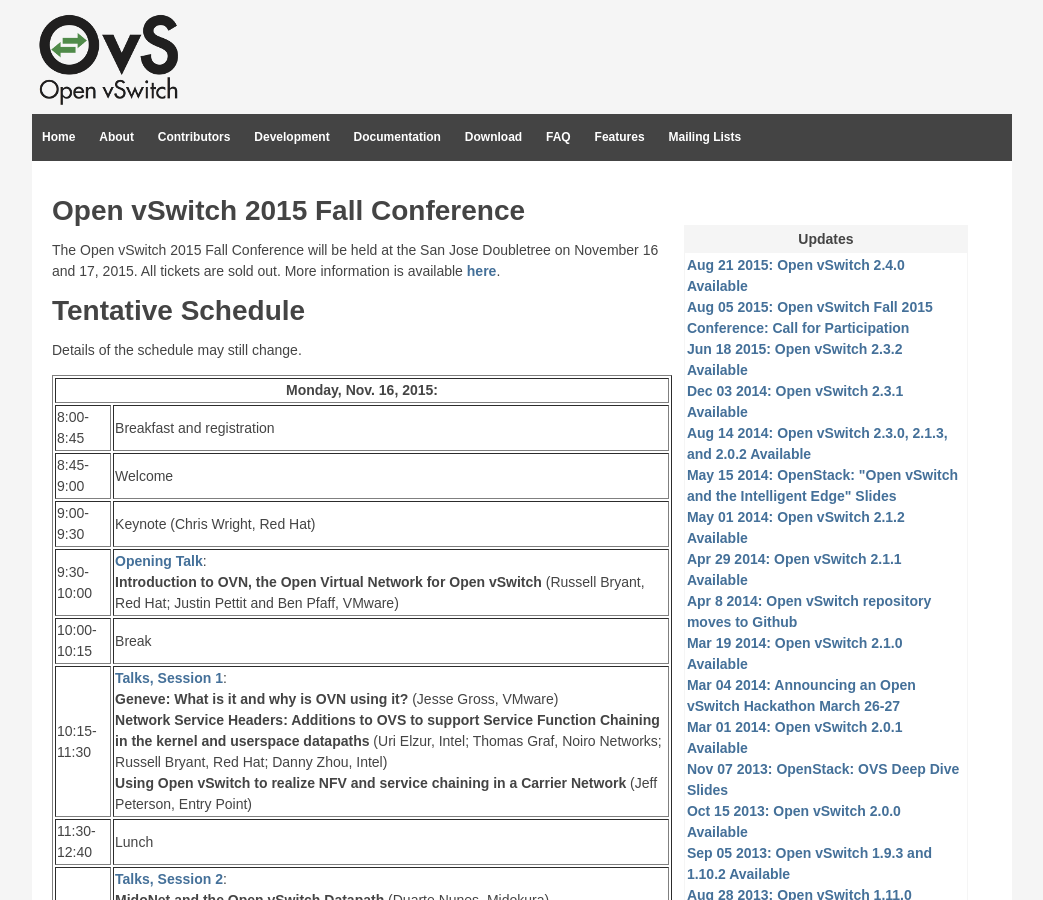
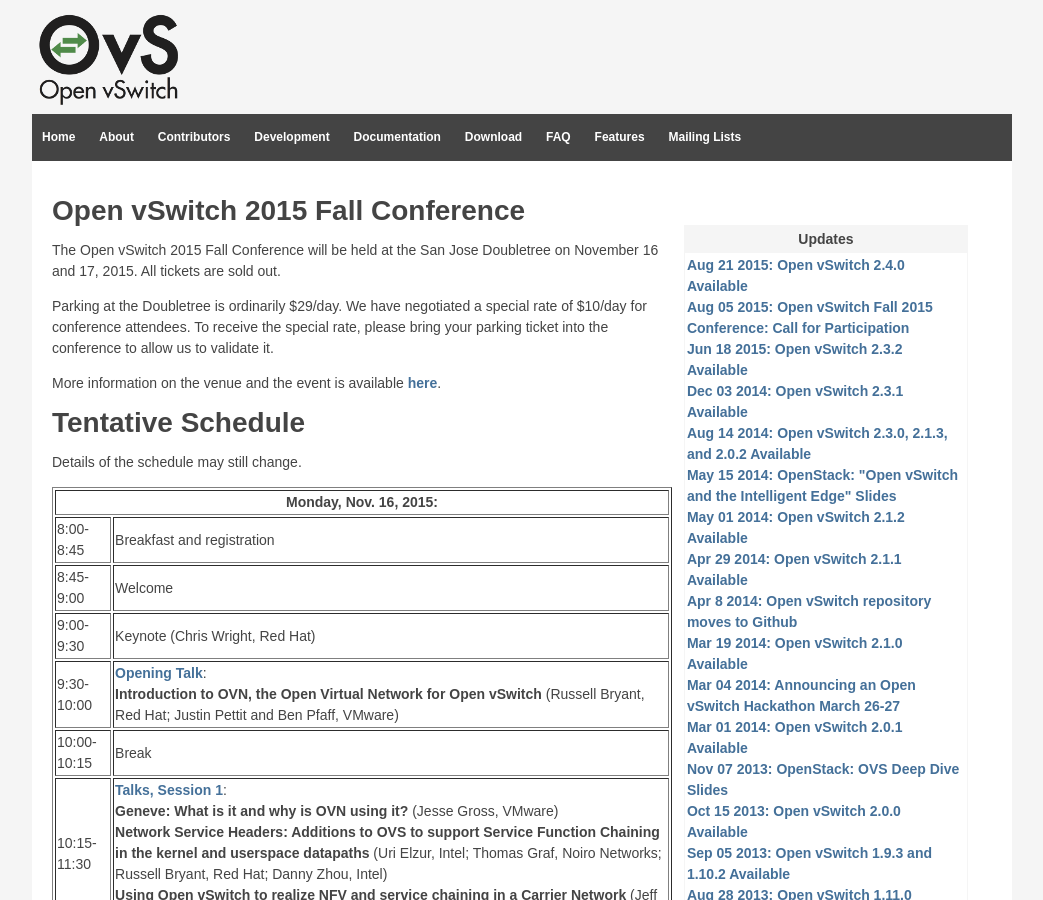
Before and after one commit to openvswitch/openvswitch.github.io, a Jekyll site: the page built from support/ovscon2015/index.html, in a window 1280 px wide and 900 px high. Shown: the whole window, without its empty margins (118-1161 px from the left). Built offline with Jekyll 4.4.1, drawn with Linux system fonts in a browser that asks for light colours.

Commit message:
ovscon2015: Add parking information.

```diff
--- a/support/ovscon2015/index.html
+++ b/support/ovscon2015/index.html
@@ -18,7 +18,17 @@
 <p>
   The Open vSwitch 2015 Fall Conference will be held at the San Jose
   Doubletree on November 16 and 17, 2015.  All tickets are sold out.
-  More information is available
+</p>
+
+<p>
+  Parking at the Doubletree is ordinarily $29/day.  We have negotiated
+  a special rate of $10/day for conference attendees.  To receive the
+  special rate, please bring your parking ticket into the conference
+  to allow us to validate it.
+</p>
+
+<p>
+  More information on the venue and the event is available
   <a href=https://www.eventbrite.com/e/open-vswitch-fall-2015-conference-tickets-18029784571>here</a>.
 </p>
 
```
